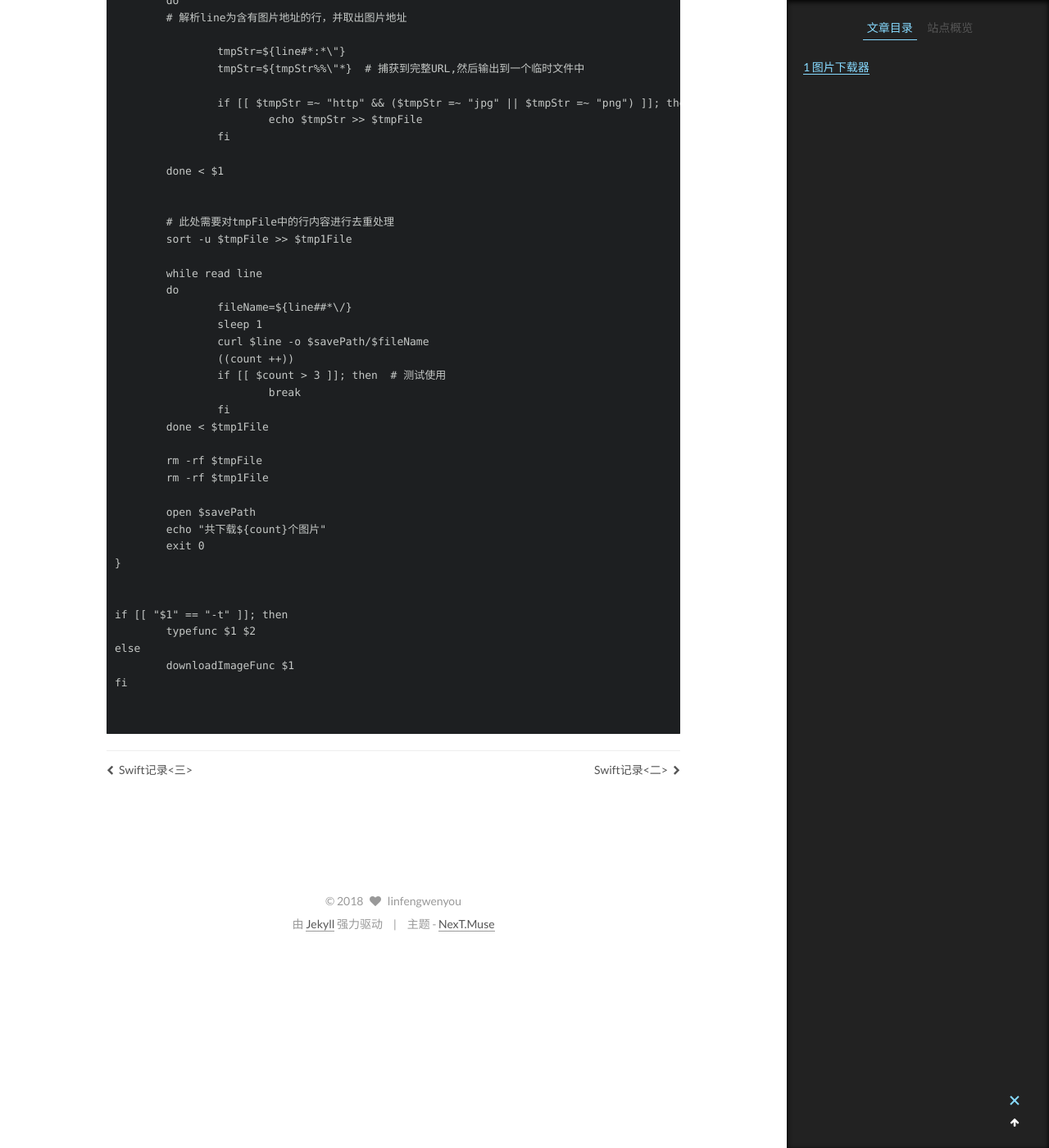
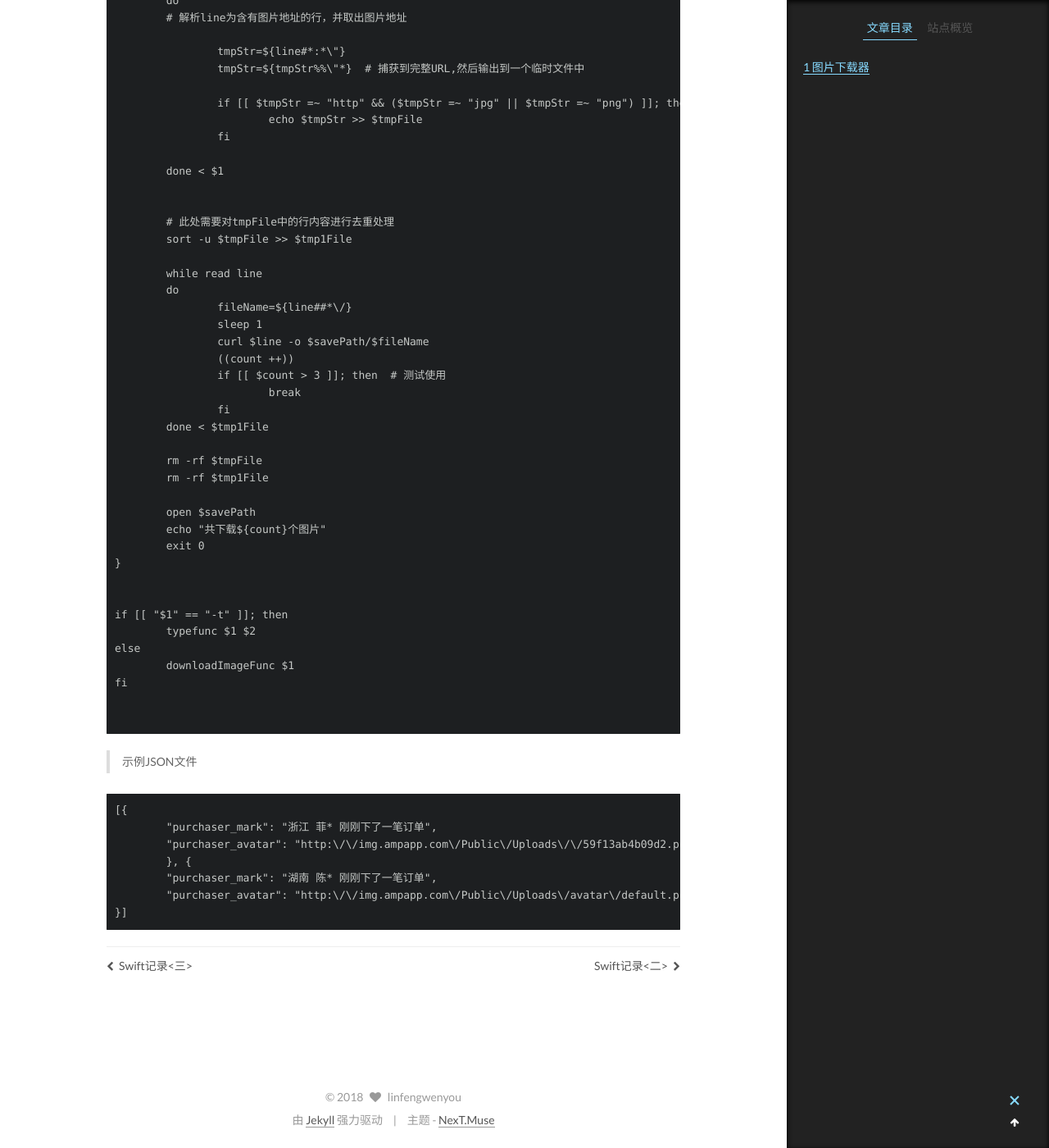
Before and after one commit to linfengwenyou/linfengwenyou.github.io, a Jekyll site: the page built from _posts/2018-09-27-Bash图片下载器.md, in a window 1280 px wide and 1400 px high, scrolled down 1445 px. Shown: the whole window at 82% size. Built offline with Jekyll 4.4.1, drawn with Linux system fonts in a browser that asks for light colours.

Commit message:
Bash update

````diff
--- a/_posts/2018-09-27-Bash图片下载器.md
+++ b/_posts/2018-09-27-Bash图片下载器.md
@@ -89,3 +89,17 @@ fi
 
 
 ```
+
+
+
+> 示例JSON文件
+
+```
+[{
+	"purchaser_mark": "浙江 菲* 刚刚下了一笔订单",
+	"purchaser_avatar": "http:\/\/img.ampapp.com\/Public\/Uploads\/\/59f13ab4b09d2.png.thumb.png"
+	}, {
+	"purchaser_mark": "湖南 陈* 刚刚下了一笔订单",
+	"purchaser_avatar": "http:\/\/img.ampapp.com\/Public\/Uploads\/avatar\/default.png"
+}]
+```
````
